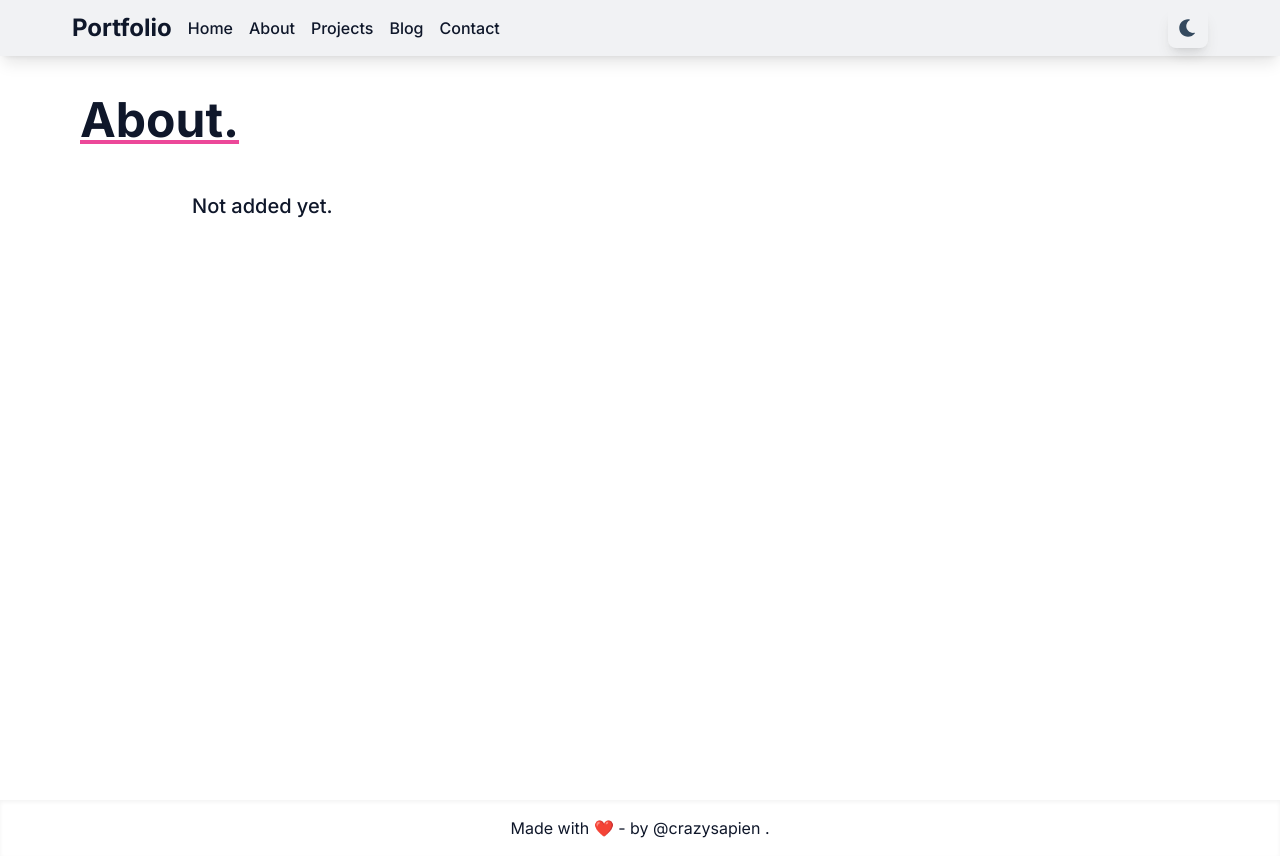
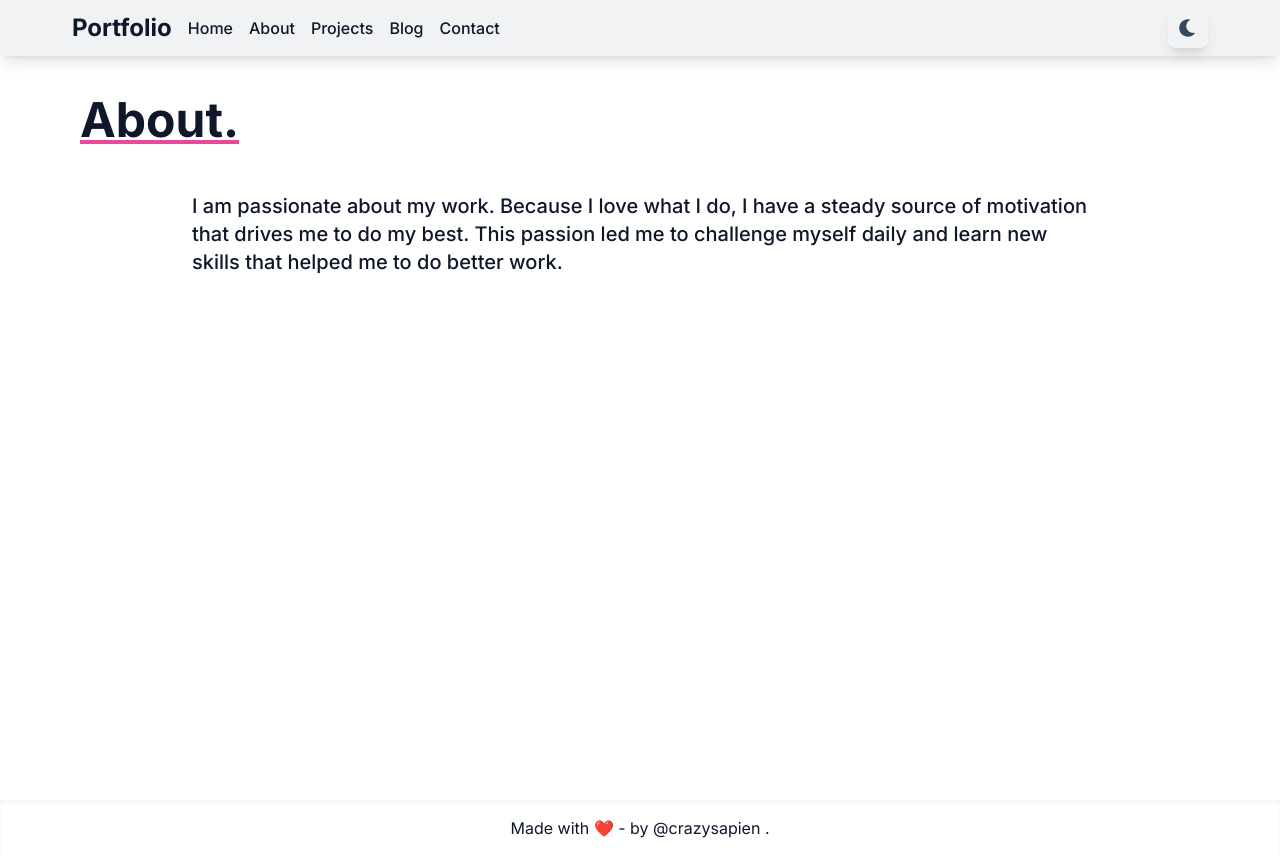
Before and after one commit to crazysapien/next_portfolio, a Next.js app: page /about in a window 1280 px wide. Built offline with nearby package versions, Linux system fonts and the light colour scheme.

Commit message:
added mock about content

```diff
--- a/pages/about.js
+++ b/pages/about.js
@@ -30,7 +30,7 @@ export default function About() {
                         About.
                     </div>
                     <div className={`py-12 max-w-4xl mx-auto text-xl font-medium ${darktheme ? 'text-gray-100' : 'text-slate-900'}`}>
-                        Not added yet.
+                    I am passionate about my work. Because I love what I do, I have a steady source of motivation that drives me to do my best. This passion led me to challenge myself daily and learn new skills that helped me to do better work.
                     </div>
                 </div>
             </div>
--- a/pages/index.js
+++ b/pages/index.js
@@ -76,7 +76,7 @@ export default function Home({ projects }) {
           </div>
           <div className='my-12 flex flex-wrap items-center justify-between'>
             <div className='w-56 mb-4'><img src="/../undraw_dev_productivity_umsq.svg" alt="" /> </div>
-            <div className={`max-w-md font-medium text-lg ${darktheme ? 'text-gray-50' : 'text-slate-900'} `}>Not added yet. <br /> <Link href={'/about'}><a className="text-pink-500 underline">read more...</a></Link></div>
+            <div className={`max-w-md font-medium text-lg ${darktheme ? 'text-gray-50' : 'text-slate-900'} `}>I am passionate about my work. Because I love what I do, I have a steady source of motivation that drives me to do my best. This passion led me to challenge myself daily and learn new skills that helped me to do better work.<br /> <Link href={'/about'}><a className="text-pink-500 underline">read more...</a></Link></div>
           </div>
         </div>
 
```
